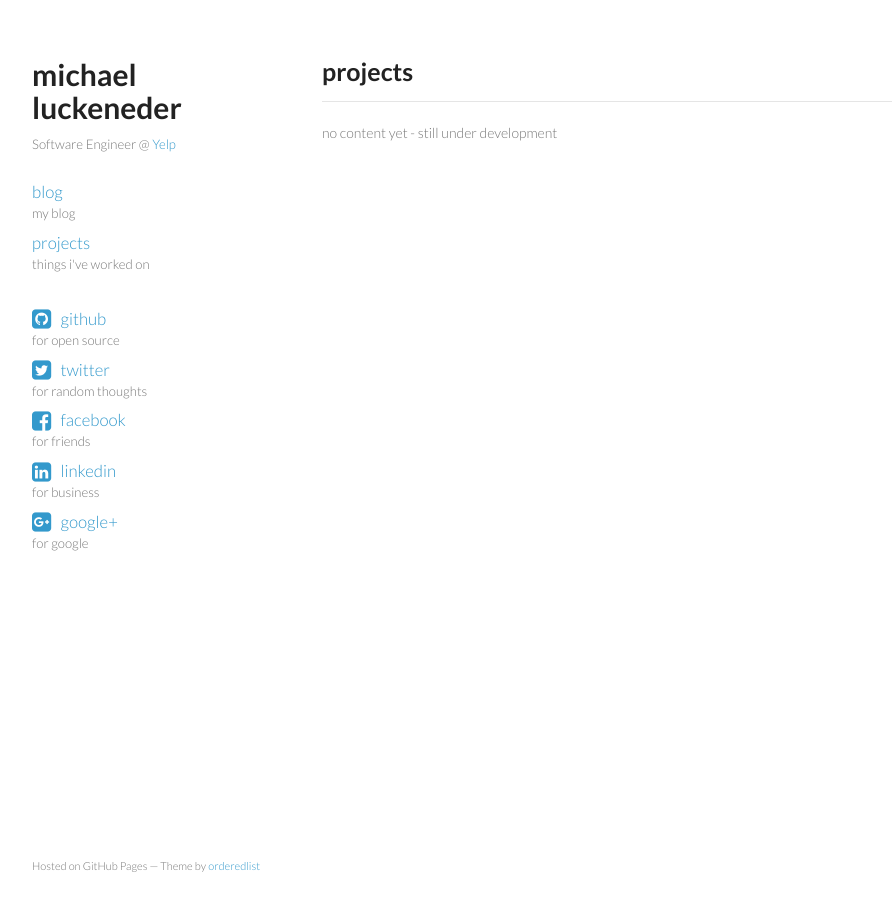
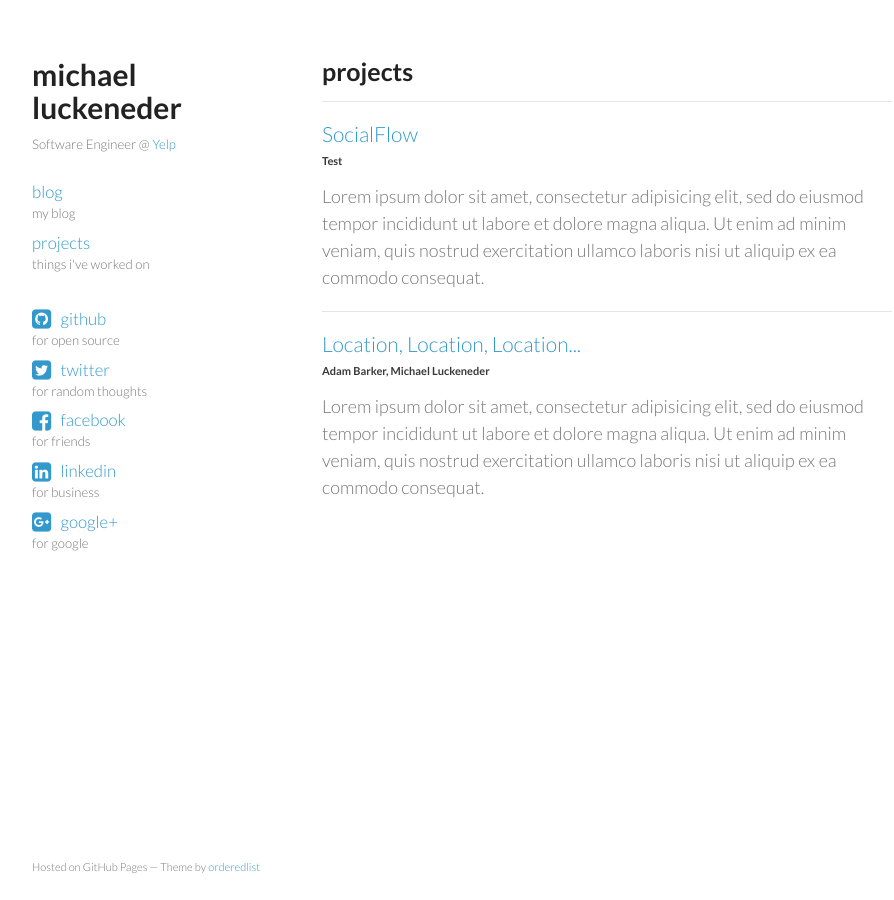
Before and after one commit to optiminimalist/optiminimalist.github.io, a Jekyll site: the page built from projects.html, in a window 1280 px wide. Shown: the whole page, without its empty margins (178-1072 px from the left). Built offline with Jekyll 4.4.1, drawn with Linux system fonts in a browser that asks for light colours; nearby versions of some CDN libraries.

Commit message:
added projects

```diff
--- a/projects.html
+++ b/projects.html
@@ -6,8 +6,18 @@ title: projects
 <h1>projects</h1>
 <hr/>
 
-no content yet - still under development
-
+<h2><a href="/socialflow">SocialFlow</a><br><small>Test</small>
+</h2>
+<p>Lorem ipsum dolor sit amet, consectetur adipisicing elit, sed do eiusmod
+tempor incididunt ut labore et dolore magna aliqua. Ut enim ad minim veniam,
+quis nostrud exercitation ullamco laboris nisi ut aliquip ex ea commodo consequat.
+</p>
+<hr>
+<h2><a href="/moving-data">Location, Location, Location...</a><br><small>Adam Barker, Michael Luckeneder</h2>
+<p>Lorem ipsum dolor sit amet, consectetur adipisicing elit, sed do eiusmod
+tempor incididunt ut labore et dolore magna aliqua. Ut enim ad minim veniam,
+quis nostrud exercitation ullamco laboris nisi ut aliquip ex ea commodo consequat.
+</p>
 <!-- <h2><a href="#">project</a></h2>
 <p>Lorem ipsum dolor sit amet, consectetur adipisicing elit, sed do eiusmod
 tempor incididunt ut labore et dolore magna aliqua. Ut enim ad minim veniam,
```
